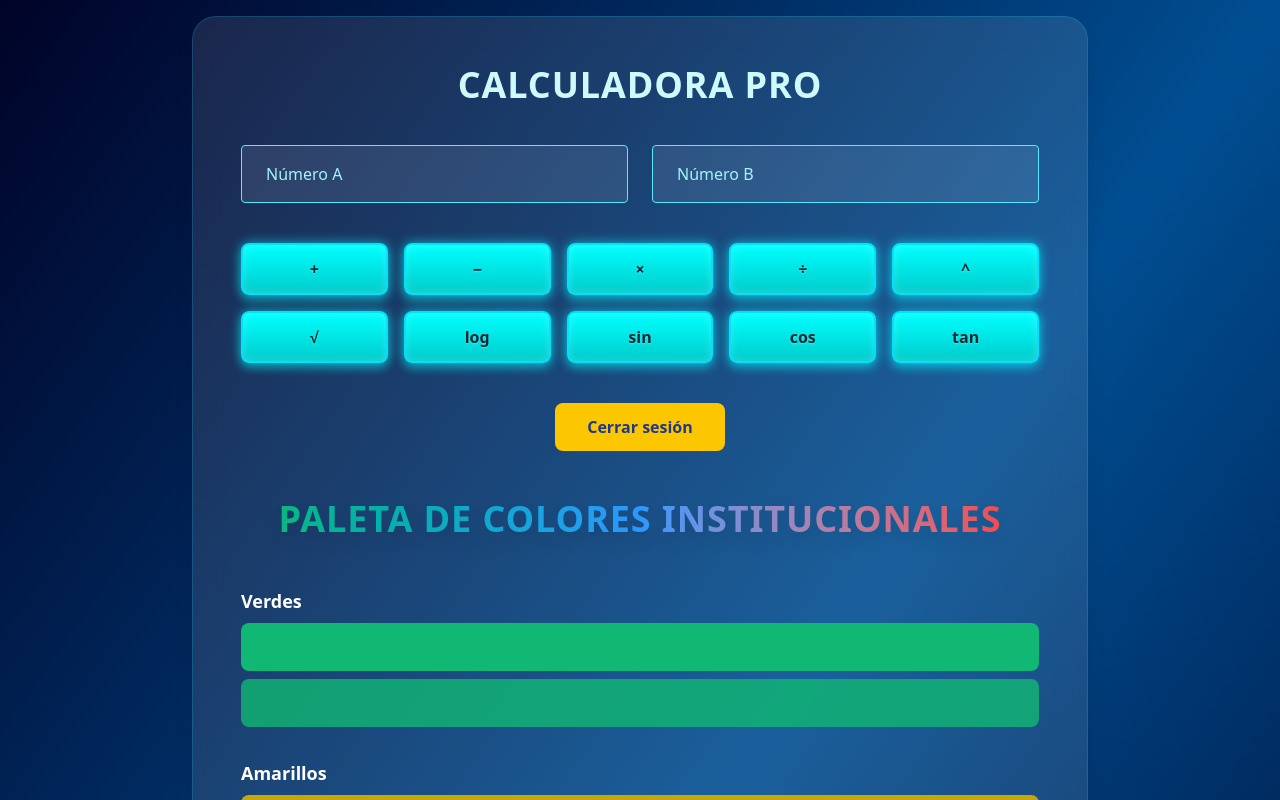
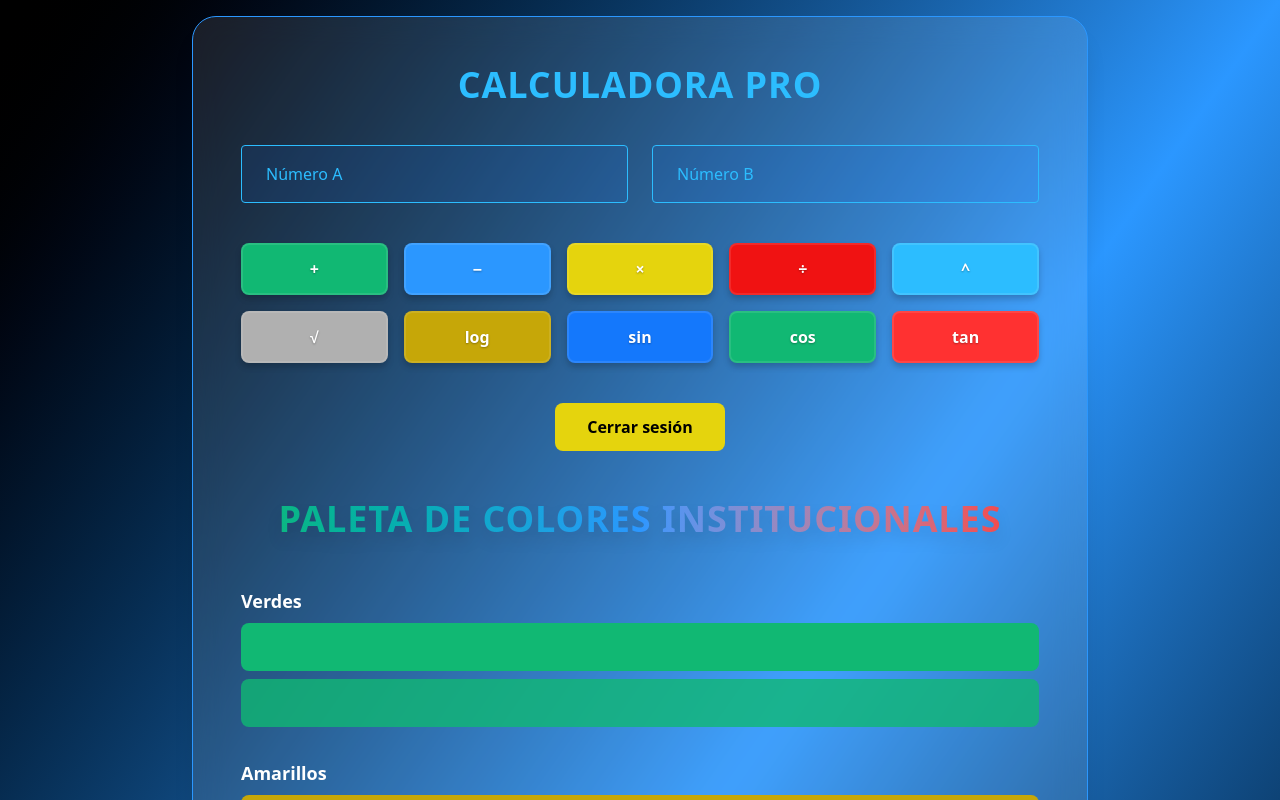
Before and after one commit to SESIC-IDE/LOGINFRONT, a Vue app: page /calculadora in a window 1280 px wide. Shown: the top 800 px of the page. Built offline with nearby package versions, Linux system fonts and the light colour scheme; sample sign-in values are in the browser's storage.

Commit message:
VISTA CALCULADORA SE AGREGO BARRAS DE COLORES INSTITUCIONALES

```diff
--- a/src/components/Calculadora.vue
+++ b/src/components/Calculadora.vue
@@ -1,17 +1,17 @@
 <template>
-  <div class="min-h-screen flex items-center justify-center p-4 font-sans bg-gradient-to-br from-[#000428] via-[#004e92] to-[#000428]">
+  <div class="min-h-screen flex items-center justify-center p-4 font-sans bg-gradient-to-br from-[#000000] via-[#2b97ff] to-[#000000]">
 
-        <!-- Vista Móvil -->
+    <!-- Vista Móvil -->
     <div
       v-if="isMobile"
-      class="mobile-glow border border-blue-400/30 bg-white/10 backdrop-blur-md text-white p-6 w-full max-w-sm rounded-2xl shadow-2xl space-y-6 transition duration-300 ease-in-out hover:shadow-blue-400/40"
+      class="mobile-glow border border-[#2b97ff] bg-white/10 backdrop-blur-md text-white p-6 w-full max-w-sm rounded-2xl shadow-2xl space-y-6 transition duration-300 ease-in-out hover:shadow-[#2b97ff]/40"
     >
-      <h2 class="text-2xl font-bold tracking-wide text-center text-blue-100">CALCULADORA MÓVIL</h2>
+      <h2 class="text-2xl font-bold tracking-wide text-center text-[#2cbdff]">CALCULADORA MÓVIL</h2>
 
       <input type="number" v-model.number="a" placeholder="Número A"
-        class="w-full bg-blue-100/10 border border-blue-300 text-white placeholder-blue-200 rounded px-4 py-2 focus:outline-none focus:ring-2 focus:ring-cyan-500" />
+        class="w-full bg-[#1478fc]/10 border border-[#2cbdff] text-white placeholder-[#2cbdff] rounded px-4 py-2 focus:outline-none focus:ring-2 focus:ring-[#2cbdff]" />
       <input type="number" v-model.number="b" placeholder="Número B"
-        class="w-full bg-blue-100/10 border border-blue-300 text-white placeholder-blue-200 rounded px-4 py-2 focus:outline-none focus:ring-2 focus:ring-cyan-500" />
+        class="w-full bg-[#1478fc]/10 border border-[#2cbdff] text-white placeholder-[#2cbdff] rounded px-4 py-2 focus:outline-none focus:ring-2 focus:ring-[#2cbdff]" />
 
       <div class="grid grid-cols-2 gap-3">
         <button @click="sumar" class="btn-glow">+</button>
@@ -26,38 +26,38 @@
         <button @click="tangente" class="btn-glow">tan</button>
       </div>
 
-      <button @click="logout" class="w-full mt-4 bg-yellow-400 hover:bg-yellow-500 text-blue-900 font-bold py-2 rounded transition">Cerrar sesión</button>
+      <button @click="logout" class="w-full mt-4 bg-[#e5d40d] hover:bg-[#c6a708] text-black font-bold py-2 rounded transition">Cerrar sesión</button>
     </div>
 
     <!-- Vista PC -->
     <div
       v-else
-      class="desktop-glow border border-cyan-400/20 bg-white/10 backdrop-blur-lg text-white p-12 w-full max-w-4xl rounded-3xl shadow-xl space-y-10 transition duration-300 ease-in-out hover:shadow-cyan-400/50"
+      class="desktop-glow border border-[#2b97ff] bg-white/10 backdrop-blur-lg text-white p-12 w-full max-w-4xl rounded-3xl shadow-xl space-y-10 transition duration-300 ease-in-out hover:shadow-[#2b97ff]/50"
     >
-      <h2 class="text-4xl font-extrabold tracking-wide text-center text-cyan-100">CALCULADORA PRO</h2>
+      <h2 class="text-4xl font-extrabold tracking-wide text-center text-[#2cbdff]">CALCULADORA PRO</h2>
 
       <div class="grid grid-cols-2 gap-6">
         <input type="number" v-model.number="a" placeholder="Número A"
-          class="w-full bg-blue-100/10 border border-cyan-300 text-white placeholder-cyan-200 rounded px-6 py-4 focus:outline-none focus:ring-2 focus:ring-cyan-500" />
+          class="w-full bg-[#1478fc]/10 border border-[#2cbdff] text-white placeholder-[#2cbdff] rounded px-6 py-4 focus:outline-none focus:ring-2 focus:ring-[#2cbdff]" />
         <input type="number" v-model.number="b" placeholder="Número B"
-          class="w-full bg-blue-100/10 border border-cyan-300 text-white placeholder-cyan-200 rounded px-6 py-4 focus:outline-none focus:ring-2 focus:ring-cyan-500" />
+          class="w-full bg-[#1478fc]/10 border border-[#2cbdff] text-white placeholder-[#2cbdff] rounded px-6 py-4 focus:outline-none focus:ring-2 focus:ring-[#2cbdff]" />
       </div>
 
       <div class="grid grid-cols-5 gap-4">
-        <button @click="sumar" class="btn-glow">+</button>
-        <button @click="restar" class="btn-glow">−</button>
-        <button @click="multiplicar" class="btn-glow">×</button>
-        <button @click="dividir" class="btn-glow">÷</button>
-        <button @click="potencia" class="btn-glow">^</button>
-        <button @click="raiz" class="btn-glow">√</button>
-        <button @click="logaritmo" class="btn-glow">log</button>
-        <button @click="seno" class="btn-glow">sin</button>
-        <button @click="coseno" class="btn-glow">cos</button>
-        <button @click="tangente" class="btn-glow">tan</button>
-      </div>
+  <button @click="sumar" class="btn-institucional bg-[#11b873] hover:bg-[#0ea765]">+</button>
+  <button @click="restar" class="btn-institucional bg-[#2b97ff] hover:bg-[#1478fc]">−</button>
+  <button @click="multiplicar" class="btn-institucional bg-[#e5d40d] hover:bg-[#c6a708]">×</button>
+  <button @click="dividir" class="btn-institucional bg-[#f01212] hover:bg-[#ff3131]">÷</button>
+  <button @click="potencia" class="btn-institucional bg-[#2cbdff] hover:bg-[#2b97ff]">^</button>
+  <button @click="raiz" class="btn-institucional bg-[#b0b0b0] hover:bg-[#888888]">√</button>
+  <button @click="logaritmo" class="btn-institucional bg-[#c6a708] hover:bg-[#e5d40d]">log</button>
+  <button @click="seno" class="btn-institucional bg-[#1478fc] hover:bg-[#2b97ff]">sin</button>
+  <button @click="coseno" class="btn-institucional bg-[#11b873] hover:bg-[#0ea765]">cos</button>
+  <button @click="tangente" class="btn-institucional bg-[#ff3131] hover:bg-[#f01212]">tan</button>
+</div>
 
       <div class="flex justify-center">
-        <button @click="logout" class="bg-yellow-400 hover:bg-yellow-500 px-8 py-3 rounded-lg text-blue-900 font-semibold transition">
+        <button @click="logout" class="bg-[#e5d40d] hover:bg-[#c6a708] px-8 py-3 rounded-lg text-black font-semibold transition">
           Cerrar sesión
         </button>
       </div>
@@ -205,6 +205,20 @@ const logout = async () => {
 </script>
 
 <style scoped>
+.btn-institucional {
+  color: #ffffff;
+  font-weight: bold;
+  padding: 0.75rem 1.25rem;
+  border-radius: 0.5rem;
+  border: 2px solid rgba(255, 255, 255, 0.1);
+  transition: all 0.3s ease;
+  text-shadow: 0 1px 2px rgba(0, 0, 0, 0.3);
+  box-shadow: 0 4px 6px rgba(0, 0, 0, 0.2);
+}
+.btn-institucional:hover {
+  transform: translateY(-2px);
+  box-shadow: 0 6px 10px rgba(0, 0, 0, 0.3);
+}
 .color-bar {
   height: 3rem;
   border-radius: 0.5rem;
```
